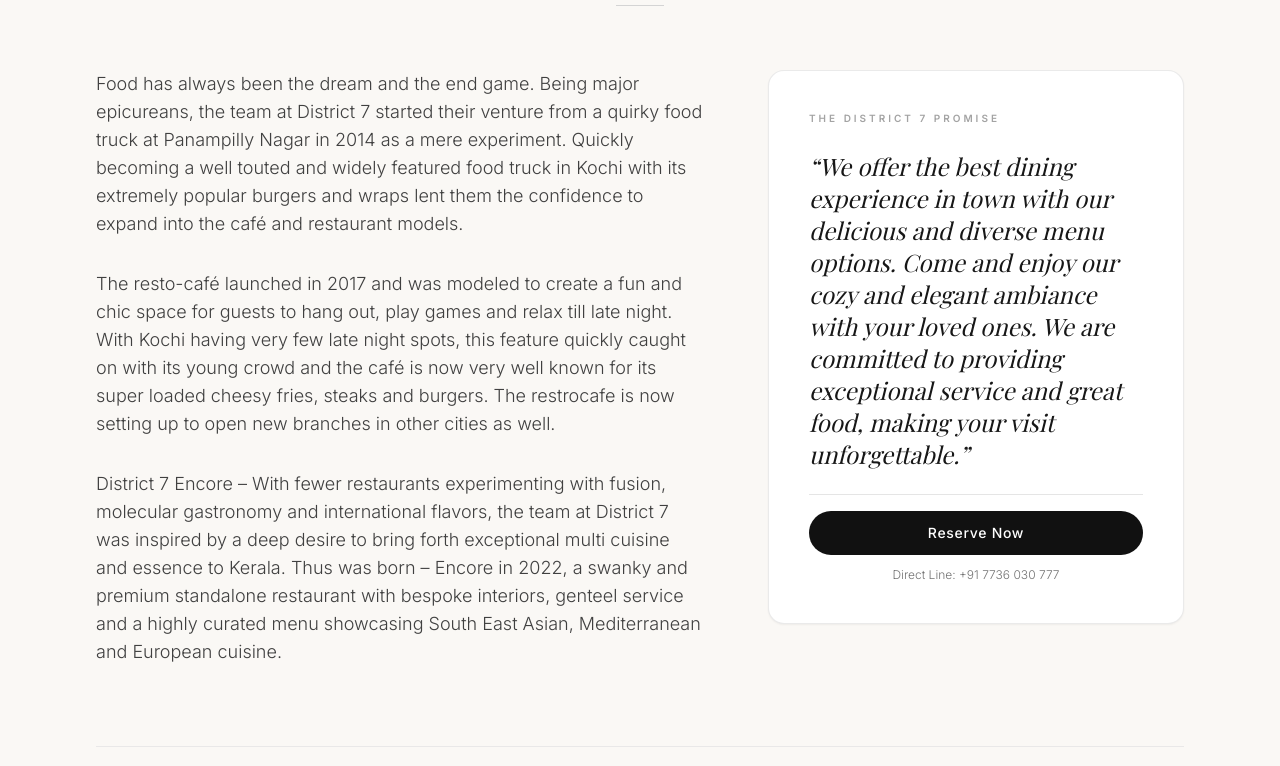
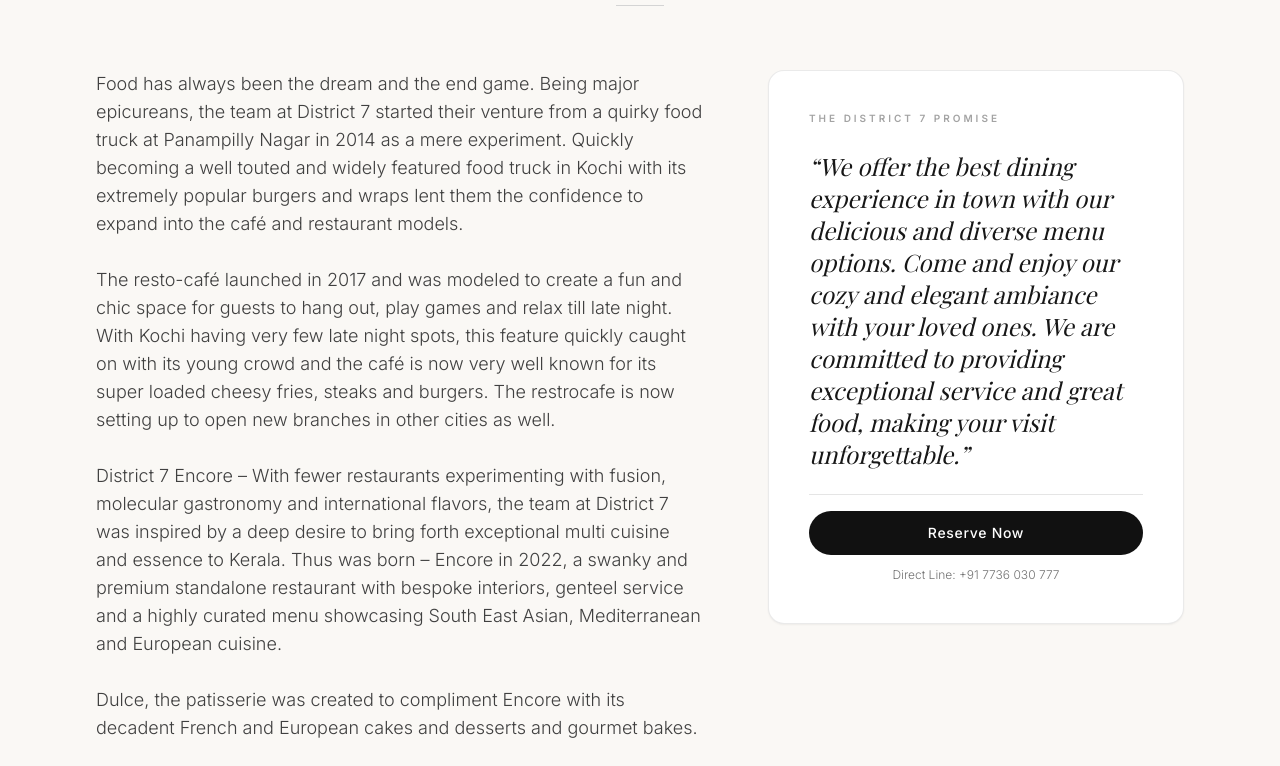
Before and after one commit to beezysolutions1/district7, a Next.js app: page / in a window 1280 px wide. Shown: the part 997-1763 px from the top of the page. Built offline with nearby package versions, Linux system fonts and the light colour scheme; a web font is replaced by a local one.

Commit message:
Add Dulce patisserie heritage paragraph to homepage history section

```diff
--- a/src/components/EditorialHistory.tsx
+++ b/src/components/EditorialHistory.tsx
@@ -48,7 +48,7 @@ export default function EditorialHistory() {
         {/* Main Two-Column Editorial Layout */}
         <div className="grid grid-cols-1 lg:grid-cols-12 gap-12 lg:gap-16 items-start">
           {/* Left Column: Authentic Editorial Paragraphs with Staggered Fade-Up */}
-          <div className="lg:col-span-7 space-y-8">
+          <div className="lg:col-span-7 space-y-6 sm:space-y-7">
             {/* Paragraph 1: Food Truck */}
             <p
               className={`text-neutral-700 text-base sm:text-lg leading-relaxed font-light transition-all duration-700 ease-out delay-100 ${
@@ -74,6 +74,15 @@ export default function EditorialHistory() {
               }`}
             >
               District 7 Encore – With fewer restaurants experimenting with fusion, molecular gastronomy and international flavors, the team at District 7 was inspired by a deep desire to bring forth exceptional multi cuisine and essence to Kerala. Thus was born – Encore in 2022, a swanky and premium standalone restaurant with bespoke interiors, genteel service and a highly curated menu showcasing South East Asian, Mediterranean and European cuisine.
+            </p>
+
+            {/* Paragraph 4: Dulce Patisserie */}
+            <p
+              className={`text-neutral-700 text-base sm:text-lg leading-relaxed font-light transition-all duration-700 ease-out delay-500 ${
+                isVisible ? 'opacity-100 translate-y-0' : 'opacity-0 translate-y-6'
+              }`}
+            >
+              Dulce, the patisserie was created to compliment Encore with its decadent French and European cakes and desserts and gourmet bakes.
             </p>
           </div>
 
```
